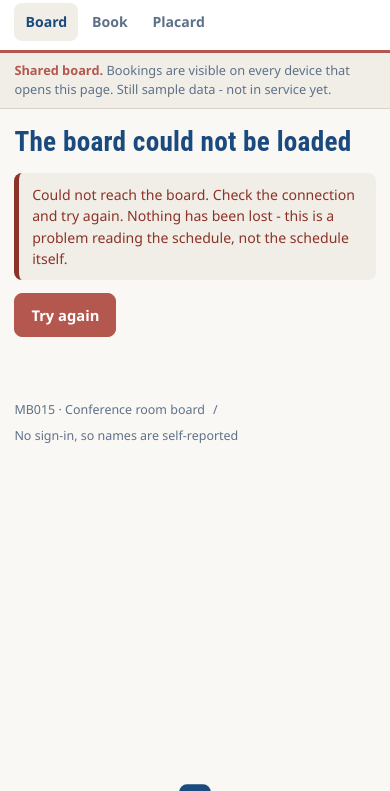
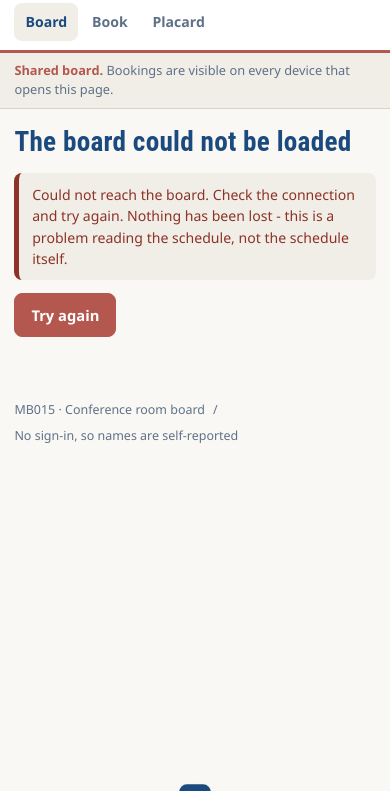
Before and after one commit to blancomat9-dev/room-board, a plain HTML site: page index.html in a window 390 px wide. Shown: the part 53-844 px from the top of the page. Drawn offline with Linux system fonts and the light colour scheme; no server answers.

Commit message:
In service: drop the not-in-service notices
Matias cleared the data-policy question on 2026-08-01, so the board is live for
real bookings.

Two notices had to go, and the second is the interesting one:

- app.js banner: "Still sample data - not in service yet". Doubly wrong by the
  time it came off - the seeded A-F bookings only ever existed on the
  localStorage path, so the SHARED board never held sample data at all
  (measured: 2 rows, one real phone test and one cancelled probe).

- index.html: "Prototype. Not in service yet." This is the same mistake a
  second time and it hid better. writeNote() overwrites it at boot, so nobody
  ever saw it be wrong, and it survived publication, the backend going live and
  the phone test untouched. It is visible in exactly one situation - JS failing
  to run - and it would then have told somebody standing at a door that a live
  board was not real. Markup that is normally overwritten still has to be true,
  because the moment it shows is the moment everything else has broken. It now
  describes the only state in which it is ever read.

Verified: selftest 215/215, flowtest 140/140, overflowtest no overflow.

Co-Authored-By: Claude Opus 5 (1M context) <noreply@anthropic.com>

```diff
--- a/index.html
+++ b/index.html
@@ -47,9 +47,18 @@
      hard-code a claim about syncing here: on 2026-07-29 this line said "stored
      in this browser" for hours after that stopped being the whole story, and a
      stale reassurance is worse than none (vault CLAUDE.md section 12).
-     The text below is the conservative case - what is true if JS never runs. -->
+     The text below is the conservative case - what is true if JS never runs.
+
+     It said "Prototype. Not in service yet." until 2026-08-01, and that is the
+     same mistake a second time: it survived the board going into service
+     because writeNote() overwrites it, so nobody ever SAW it be wrong. It is
+     visible in exactly one situation - JS failing - and it would then have told
+     a crew member at a door that a live board was not real.
+     The rule this settles: markup that is normally overwritten still has to be
+     true, because the moment it shows is the moment everything else broke.
+     It now describes the only state in which it is ever read. -->
 <div class="protonote" id="protonote">
-  <strong>Prototype.</strong> Not in service yet.
+  <strong>Loading.</strong> If this does not change in a moment, the board did not load - reopen the page.
 </div>
 
 <main id="view" tabindex="-1"></main>
--- a/js/app.js
+++ b/js/app.js
@@ -221,10 +221,16 @@ window.DFW = window.DFW || {};
     if (!n) return;
     ui.clear(n);
     if (SHARED) {
+      /* IN SERVICE 2026-08-01 (Matias). The trailing sentence here read "Still
+         sample data - not in service yet" and came off when the board went
+         live. It was doubly wrong by then: the seeded A-F bookings only ever
+         existed on the localStorage path, so the SHARED board never held
+         sample data at all - measured at 2 rows, one real phone test and one
+         cancelled probe. A banner that tells people their bookings do not
+         count is the fastest way to make sure nobody uses the thing. */
       n.appendChild(el('strong', { text: 'Shared board.' }));
       n.appendChild(document.createTextNode(
-        ' Bookings are visible on every device that opens this page. Still ' +
-        'sample data - not in service yet.'));
+        ' Bookings are visible on every device that opens this page.'));
     } else {
       n.appendChild(el('strong', { text: 'Prototype.' }));
       n.appendChild(document.createTextNode(
```
